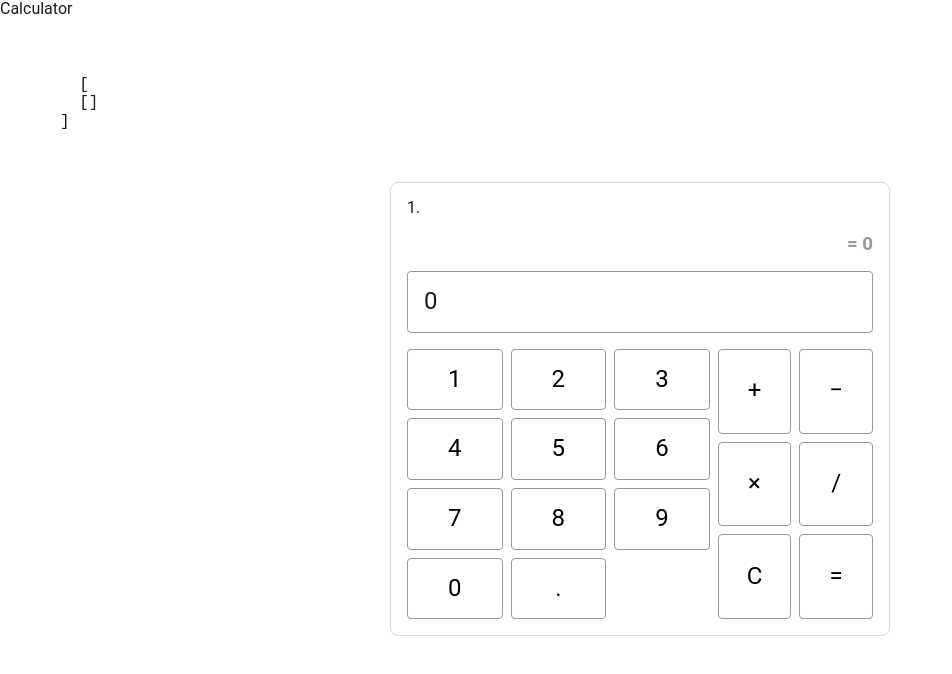
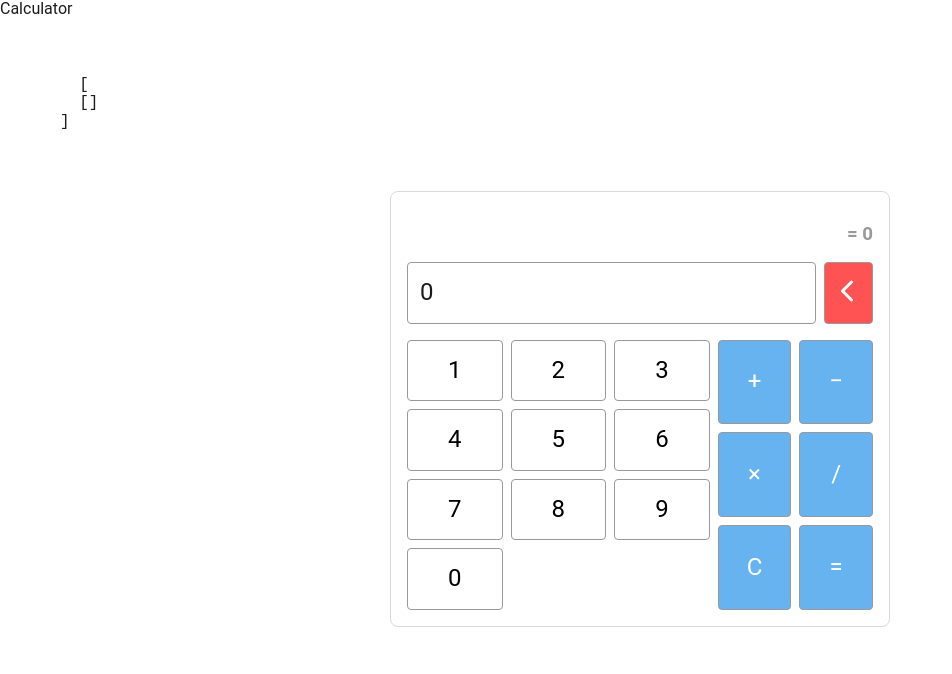
Before and after one commit to konopyanovM/simple-calculator, an Angular app: page /calculator in a window 1280 px wide. Shown: the top 674 px of the page, without its empty margins (0-952 px from the left). Built offline with nearby package versions, Linux system fonts and the light colour scheme.

Commit message:
feat: added wipe digit button

```diff
--- a/package.json
+++ b/package.json
@@ -18,6 +18,9 @@
     "@angular/platform-browser": "^17.0.0",
     "@angular/platform-browser-dynamic": "^17.0.0",
     "@angular/router": "^17.0.0",
+    "@fortawesome/angular-fontawesome": "^0.14.1",
+    "@fortawesome/fontawesome-svg-core": "^6.5.1",
+    "@fortawesome/free-solid-svg-icons": "^6.5.1",
     "normalize.css": "^8.0.1",
     "rxjs": "~7.8.0",
     "tslib": "^2.3.0",
--- a/src/app/core/styles/components/_button.scss
+++ b/src/app/core/styles/components/_button.scss
@@ -15,14 +15,40 @@ button {
   cursor: pointer;
 
   &:hover {
-    filter: brightness(0.95);
+    filter: brightness(0.9);
   }
 
   &:active {
-    filter: brightness(0.9);
+    filter: brightness(0.8);
   }
 
   &:focus-visible {
     outline: 1px solid var(--color-accent);
   }
+
+  &.button--info {
+    color: var(--color-white);
+    background-color: var(--color-info);
+
+    &:hover {
+      filter: brightness(0.75);
+    }
+
+    &:active {
+      filter: brightness(0.5);
+    }
+  }
+
+  &.button--danger {
+    color: var(--color-white);
+    background-color: var(--color-error);
+
+    &:hover {
+      filter: brightness(0.75);
+    }
+
+    &:active {
+      filter: brightness(0.5);
+    }
+  }
 }
--- a/src/app/core/styles/components/_input.scss
+++ b/src/app/core/styles/components/_input.scss
@@ -1,5 +1,5 @@
 input {
-  padding: 1rem;
+  padding: 0.75rem;
 
   font-size: 1.5rem;
 
--- a/src/app/features/calculator/calculator.component.html
+++ b/src/app/features/calculator/calculator.component.html
@@ -1,6 +1,6 @@
 <ul class="operation-list" *ngFor="let equation of equations$ | async; let i = index">
   <li class="operation-list__item">
-    <p>{{ i + 1 }}.</p>
+    <p *ngIf="equation.length">{{ i + 1 }}.</p>
     <ul class="operation">
       <li *ngFor="let operation of equation" class="operation__item">
         <span>{{ operation.value }}</span>
@@ -16,12 +16,16 @@
 <h3 class="total">= {{ total$ | async }}</h3>
 <div class="display-wrapper">
   <p class="display">{{ currentValue$ | async }}</p>
+  <button class="button--danger" (click)="action$.next(OperatorEnum.Wipe)">
+    <fa-icon [icon]="faChevronLeft"/>
+  </button>
 </div>
 <div class="keyboard">
   <div class="keyboard__numbers">
     <button *ngFor="let number of NUMPAD_SYMBOLS" (click)="action$.next(number)">{{ number }}</button>
   </div>
   <div class="keyboard__operations">
-    <button *ngFor="let operator of OPERATORS" (click)="action$.next(operator)">{{ operator }}</button>
+    <button *ngFor="let operator of OPERATORS" (click)="action$.next(operator)" class="button--info">{{ operator }}
+    </button>
   </div>
 </div>
--- a/src/app/features/calculator/calculator.component.scss
+++ b/src/app/features/calculator/calculator.component.scss
@@ -41,8 +41,17 @@
     text-align: right;
   }
 
+  .display-wrapper {
+    display: flex;
+    gap: 0.5rem;
+  }
+
   .display {
-    padding: 1rem;
+    padding: 0 0.75rem;
+
+    flex-grow: 1;
+    display: flex;
+    align-items: center;
 
     font-size: 1.5rem;
 
--- a/src/app/features/calculator/calculator.component.ts
+++ b/src/app/features/calculator/calculator.component.ts
@@ -2,6 +2,7 @@ import {Component, DestroyRef, inject, OnInit} from '@angular/core';
 import {NumpadEnum, OperatorEnum} from "./types";
 import {takeUntilDestroyed} from "@angular/core/rxjs-interop";
 import {CalculatorService} from "./calculator.service";
+import {faChevronLeft} from "@fortawesome/free-solid-svg-icons";
 
 @Component({
   selector: 'app-calculator',
@@ -25,7 +26,6 @@ export class CalculatorComponent implements OnInit {
     NumpadEnum.Eight,
     NumpadEnum.Nine,
     NumpadEnum.Zero,
-    NumpadEnum.Point
   ]
   public OPERATORS = [
     OperatorEnum.Addition,
@@ -35,6 +35,12 @@ export class CalculatorComponent implements OnInit {
     OperatorEnum.Clear,
     OperatorEnum.Equal,
   ]
+  //
+
+  protected readonly currentValue$ = this._calculatorService.currentValue$;
+  protected readonly equations$ = this._calculatorService.equations$;
+  protected readonly total$ = this._calculatorService.total$;
+  protected readonly action$ = this._calculatorService.action$;
 
   //
 
@@ -46,9 +52,6 @@ export class CalculatorComponent implements OnInit {
       .subscribe()
   }
 
-  protected readonly currentValue$ = this._calculatorService.currentValue$;
-  protected readonly equations$ = this._calculatorService.equations$;
-  protected readonly total$ = this._calculatorService.total$;
-  protected readonly action$ = this._calculatorService.action$;
   protected readonly OperatorEnum = OperatorEnum;
+  protected readonly faChevronLeft = faChevronLeft;
 }
--- a/src/app/features/calculator/calculator.module.ts
+++ b/src/app/features/calculator/calculator.module.ts
@@ -4,6 +4,7 @@ import {CalculatorComponent} from './calculator.component';
 import {RouterModule} from "@angular/router";
 import {calculatorRouting} from "./calculator.routing";
 import {FormsModule} from "@angular/forms";
+import {FaIconComponent} from "@fortawesome/angular-fontawesome";
 
 
 @NgModule({
@@ -13,7 +14,8 @@ import {FormsModule} from "@angular/forms";
   imports: [
     CommonModule,
     RouterModule.forChild(calculatorRouting),
-    FormsModule
+    FormsModule,
+    FaIconComponent
   ]
 })
 export class CalculatorModule {
--- a/src/app/features/calculator/calculator.service.ts
+++ b/src/app/features/calculator/calculator.service.ts
@@ -41,14 +41,21 @@ export class CalculatorService {
       [
         this._action$.pipe(
           tap(input => {
+              if (input === OperatorEnum.Wipe) return this._write$.next(-2);
               if (isEnum(OperatorEnum, input))
-                return this._operate$.next(input)
-              return this._write$.next(input)
+                return this._operate$.next(input);
+              return this._write$.next(input);
             }
           )
         ),
         this._write$.pipe(
           scan((acc, input) => {
+            // Input -2 to wipe one digit
+            if (input === -2) {
+              const stringValue = String(acc);
+              const newStringValue = stringValue.slice(0, -1);
+              return newStringValue ? Number(newStringValue) : this._initialValue$.value;
+            }
             // Input -1 to reset _write$
             if (input === -1) return this._initialValue$.value
             return acc * 10 + input
@@ -77,7 +84,7 @@ export class CalculatorService {
               newOperation.total = this._currentValue$.value;
             } else {
               const {total, operator: prevOperator} = getLastItem(currentOperations)!;
-              newOperation.total = this._operate(total, this._currentValue$.value, prevOperator!);
+              newOperation.total = this._operate(total, this._currentValue$.value, prevOperator!)!;
             }
 
             equations[this._currentEquation$.value].push(newOperation);
@@ -136,6 +143,8 @@ export class CalculatorService {
         return 0;
       case OperatorEnum.Equal:
         return this._total$.value;
+      default:
+        return -1;
     }
   }
 }
--- a/src/app/features/calculator/types/enums.ts
+++ b/src/app/features/calculator/types/enums.ts
@@ -3,6 +3,7 @@ export enum OperatorEnum {
   Subtraction = '−',
   Multiplication = '×',
   Division = '/',
+  Wipe = '<',
   Clear = 'C',
   Equal = '=',
 }
@@ -18,5 +19,4 @@ export enum NumpadEnum {
   Seven,
   Eight,
   Nine,
-  Point = '.',
 }
```
Also changed, not shown: 1 other file (tests, documents, lock files or other folders).
